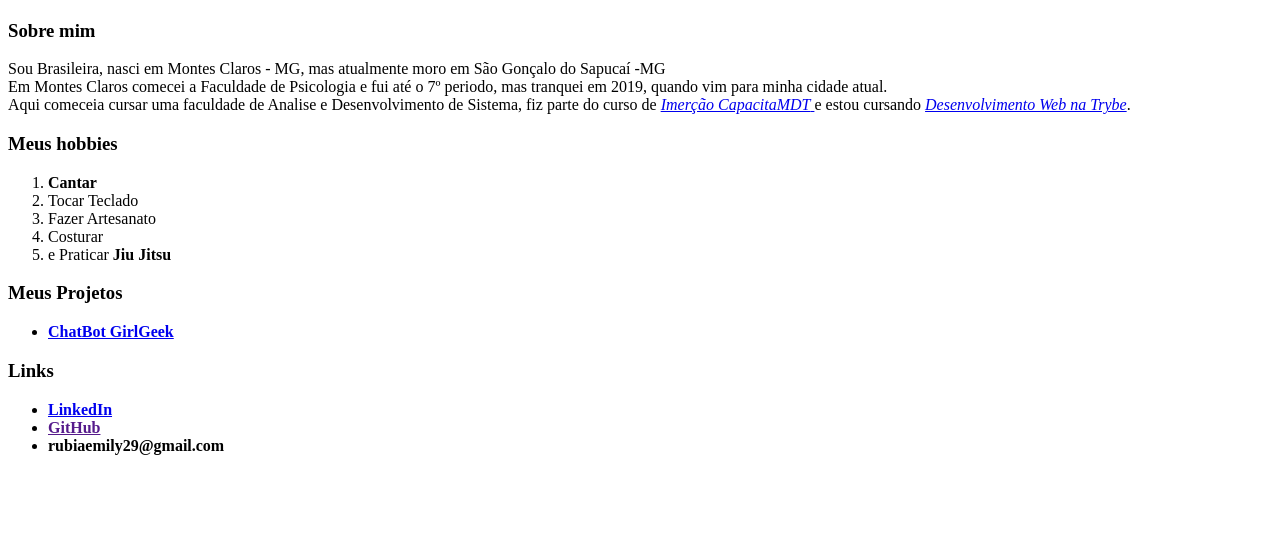
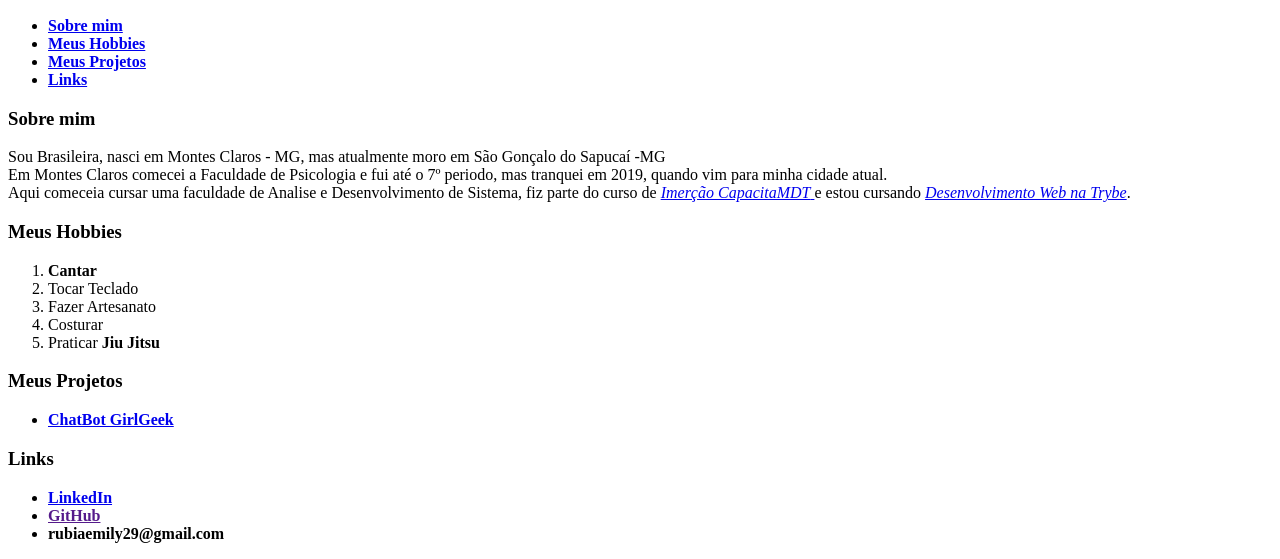
Before and after one commit to rubiaemilly29/Portifolio, a plain HTML site: page index.html in a window 1280 px wide. Shown: the part 308-867 px from the top of the page. Before the commit the page ends 800 px from the top, so only its background shows below. Drawn offline with Linux system fonts and the light colour scheme.

Commit message:
Initial commit

```diff
--- a/index.html
+++ b/index.html
@@ -7,25 +7,39 @@
 <body>
     <h1>Rúbia Emily Alves Braga</h1>
     <img src="https://scontent-gru1-2.xx.fbcdn.net/v/t1.0-9/161229022_3680595708721189_5666136166139858236_n.jpg?_nc_cat=100&ccb=1-3&_nc_sid=730e14&_nc_ohc=699SxhBin8UAX_bR5DC&_nc_ht=scontent-gru1-2.xx&oh=c249063fe018edade7eea725305b065a&oe=60791818" alt="Foto de Rubia Emilly" width= 300px>
-    <h3>Sobre mim</h3>
+
+    <ul>
+        <li><a href="#sobre_mim"><strong>Sobre mim</strong></a></li>
+        <li><a href="#meus_hobbies"><strong>Meus Hobbies</strong></a></li>
+        <li><a href="#meus_projetos"><strong>Meus Projetos</strong></a></li>
+        <li><a href="#links"><strong>Links</strong></a></li>
+
+    </ul>
+
+
+
+
+
+
+    <h3 id="sobre_mim">Sobre mim</h3>
     <p>Sou Brasileira, nasci em Montes Claros - MG, mas atualmente moro em São Gonçalo do Sapucaí -MG<br> Em Montes Claros comecei a Faculdade de Psicologia e fui até o 7º periodo, mas tranquei em 2019, quando vim para minha cidade atual. <br>
         Aqui comeceia cursar uma faculdade de Analise e Desenvolvimento de Sistema, fiz parte do curso de <a href="https://letsbot.rocks/capacitamdt/" target="_blank" ><em>Imerção CapacitaMDT</em> </a>
         e estou cursando <a href="https://www.betrybe.com/" target="_blank" ><em>Desenvolvimento Web na Trybe</em></a>. <br>
     </p>
-    <h3>Meus hobbies</h3>
+    <h3 id="meus_hobbies">Meus Hobbies</h3>
     <ol>
         <li><strong>Cantar</strong></li>
         <li>Tocar Teclado</li>
         <li>Fazer Artesanato</li>
         <li>Costurar</li>
-        <li> e Praticar <strong>Jiu Jitsu</strong> </li>
+        <li>Praticar <strong>Jiu Jitsu</strong> </li>
     </ol>
-    <h3>Meus Projetos</h3>
+    <h3 id="meus_projetos">Meus Projetos</h3>
     <ul>
         <li> <a href="https://letsbot.altu.com.br/widgets/preview/767dbabf336032da1c73f8c92554fd76" target="_blank"><strong>ChatBot GirlGeek</strong></a></li>
 
     </ul>
-    <h3>Links</h3>
+    <h3 id="links">Links</h3>
     <ul>
         <li><a href="hhttps://www.linkedin.com/in/rubiaemily/" target="_blank"><strong>LinkedIn</strong></a></li>
         <li><a href="" target="_blank"><strong>GitHub</strong></a></li>
```
